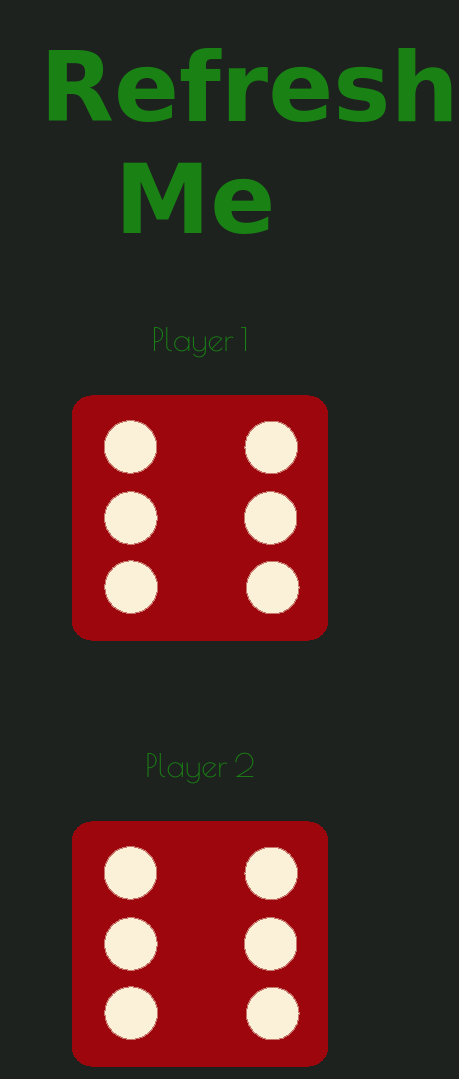
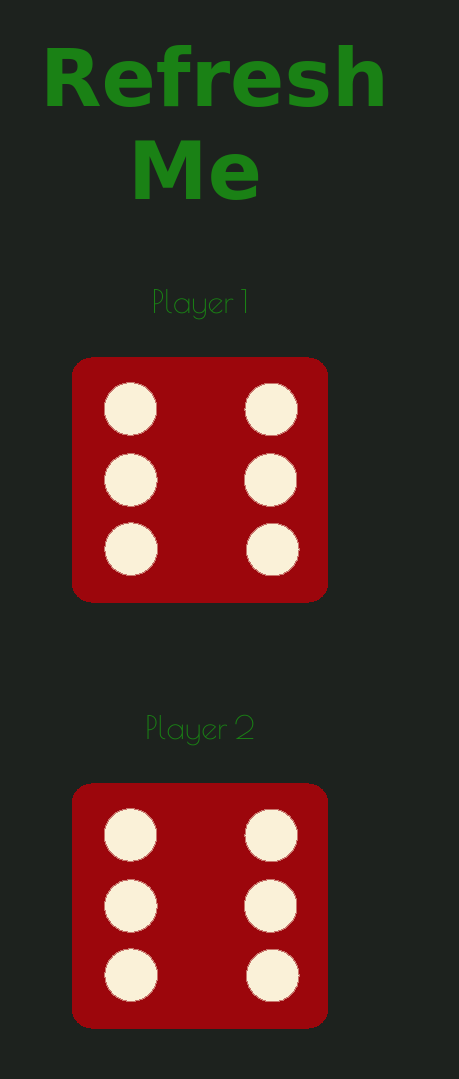
Before and after one commit to Anabel7213/TheDiceGame, a plain HTML site: page index.html in a window 390 px wide. Shown: the top 1079 px of the page, 459 px wide, since content can reach past the window. Drawn offline with nearby package versions, Linux system fonts and the light colour scheme; a web font is replaced by a local one.

Commit message:
Update styles.css

```diff
--- a/styles.css
+++ b/styles.css
@@ -32,6 +32,7 @@ footer a {
 button {
     padding:1rem 1.5rem;
     border:none;
+    font-size:1.5rem;
     background-color:rgb(26, 129, 21);
     border-radius:4px;
     font-family: 'Poiret One', cursive;
@@ -44,6 +45,6 @@ button:hover {
 
 @media(max-width:576px) {
     h1 {
-        font-size:6rem;
+        font-size:5rem;
     }
 }
```
